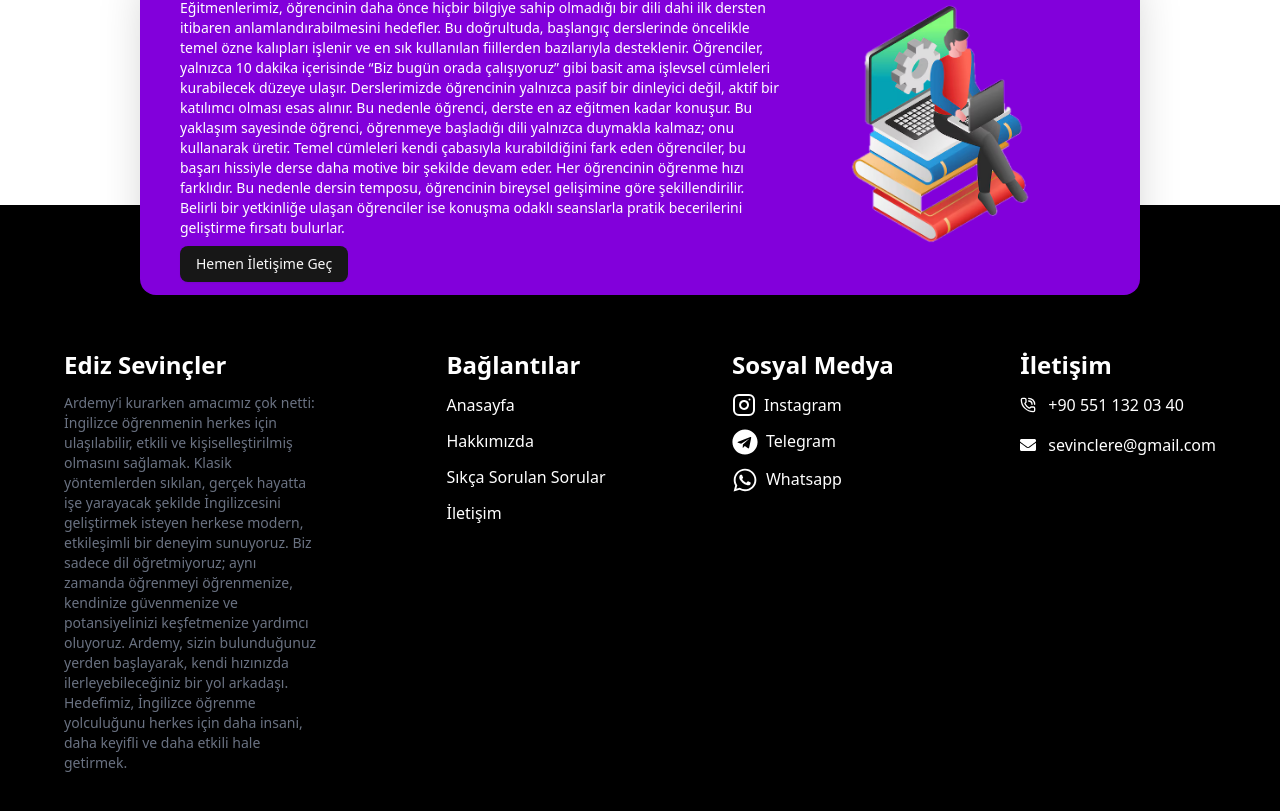
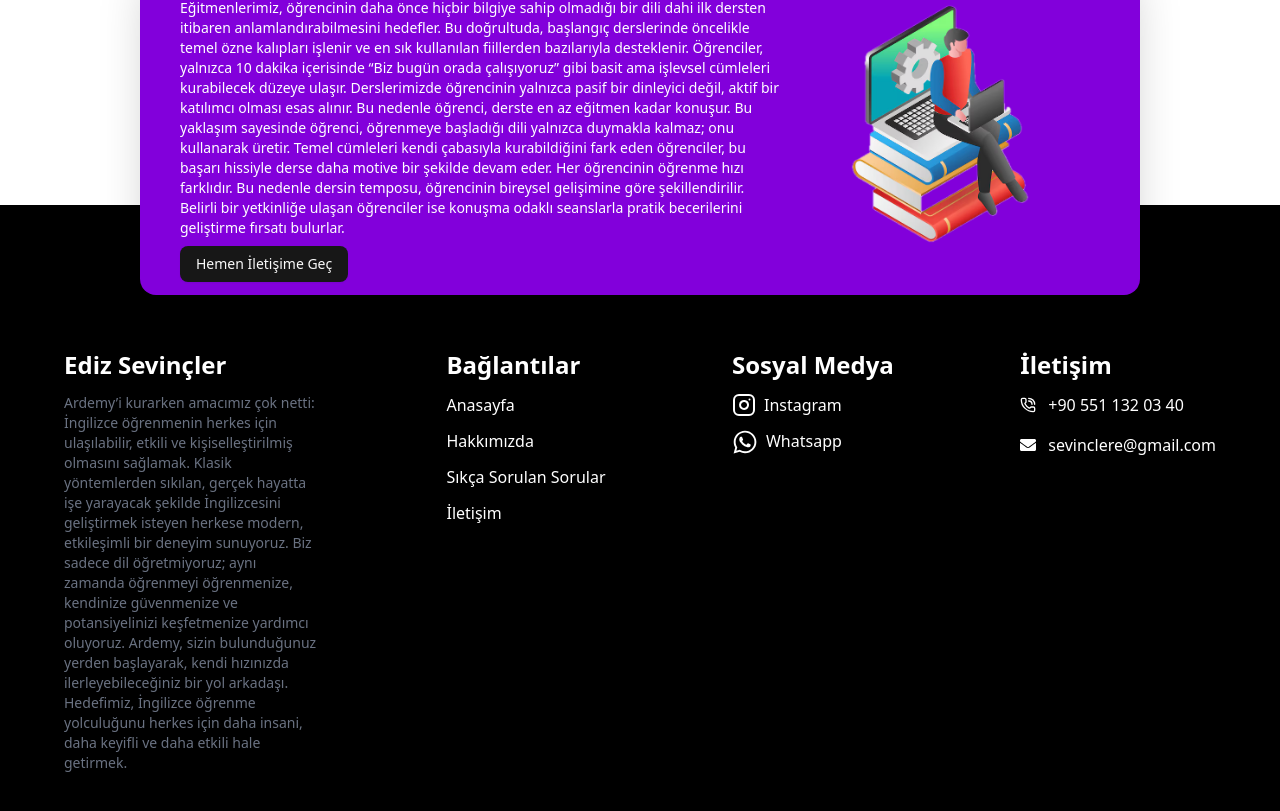
Before and after one commit to bbarankaraa/ardemywebsite, a Next.js app: page / in a window 1280 px wide. Shown: the part 2255-3066 px from the top of the page. Built offline with nearby package versions, Linux system fonts and the light colour scheme.

Commit message:
footer fixed

```diff
--- a/components/footer/Footer.jsx
+++ b/components/footer/Footer.jsx
@@ -50,15 +50,11 @@ const Footer = () => {
             <div className="flex flex-col gap-3">
                 <h1 className="text-2xl font-bold">Sosyal Medya</h1>
                 <div className="flex flex-col gap-3">
-                    <Link href={""} className="hover:text-red-500 duration-300 cursor-pointer flex gap-2">
+                    <Link href={"https://www.instagram.com/edizsevincler/"} className="hover:text-red-500 duration-300 cursor-pointer flex gap-2">
                         <Instagram />
                         <span>Instagram</span>
                     </Link>
-                    <Link href={""} className="hover:text-red-500 duration-300 cursor-pointer flex gap-2">
-                        <FaTelegram size={26} />
-                        <span>Telegram</span>
-                    </Link>
-                    <Link href={""} className="hover:text-red-500 duration-300 cursor-pointer flex gap-2">
+                    <Link href={"https://wa.me/905511320340"} className="hover:text-red-500 duration-300 cursor-pointer flex gap-2">
                         <FaWhatsapp size={26} />
                         <span>Whatsapp</span>
                     </Link>
```
